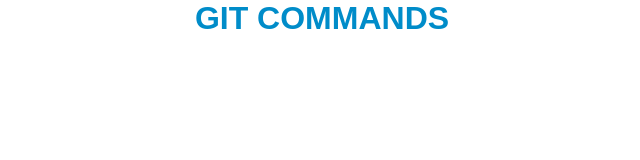
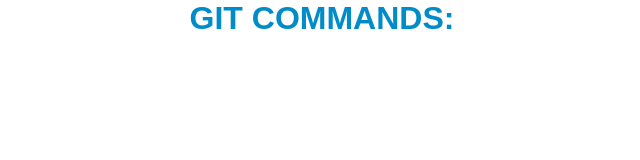
Before and after one commit to Wilson-cmd/git-aulas, a plain HTML site: page index.html in a window 1280 px wide. Shown: the whole page, without its empty margins (318-958 px from the left). Drawn offline with Linux system fonts and the light colour scheme.

Commit message:
Change html

```diff
--- a/index.html
+++ b/index.html
@@ -7,7 +7,7 @@
     <title>Git</title>
 </head>
 <body>
-    <h1 class="title">git commands</h1>
+    <h1 class="title">git commands:</h1>
 
 </body>
 </html>
```
